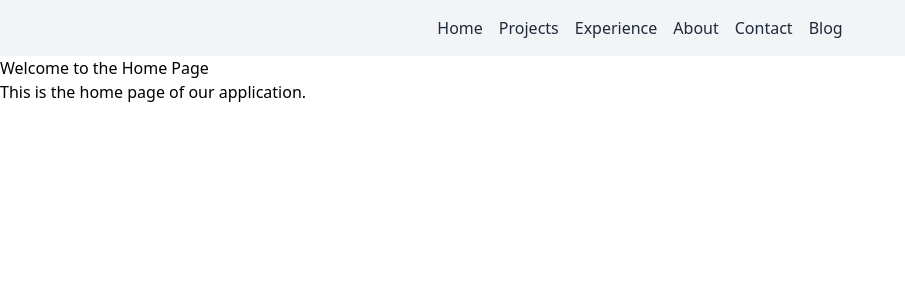
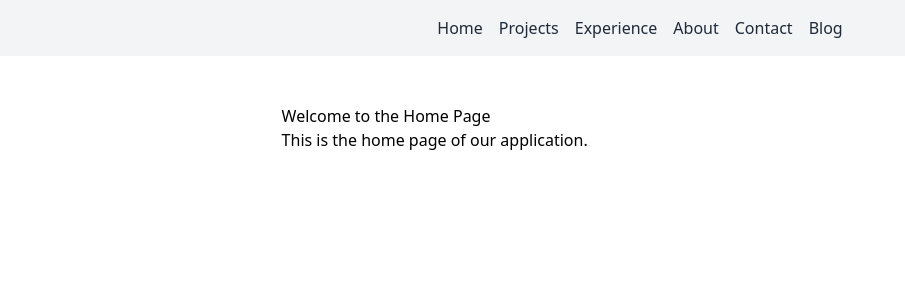
Before and after one commit to sivese/GreenSummer, a React (Vite) app: page / in a window 1280 px wide. Shown: the top 300 px of the page, without its empty margins (0-905 px from the left). Built offline with nearby package versions, Linux system fonts and the light colour scheme.

Commit message:
head work

```diff
--- /dev/null
+++ b/src/components/body-layout.tsx
@@ -0,0 +1,16 @@
+import type { ReactNode } from 'react';
+
+function BodyLayout({ children }: { children: ReactNode }) {
+    return (
+        <div className="flex justify-center w-full">
+            <div className="relative w-full max-w-5xl pt-8 mx-auto">
+                {/* Main Content starts at 15% left */}
+                <main className="relative ml-[15%] mt-4">
+                    {children}
+                </main>
+            </div>
+        </div>
+    )
+}
+
+export default BodyLayout;
--- /dev/null
+++ b/src/config/siteInfo.ts
@@ -0,0 +1,6 @@
+export const siteInfo = {
+    siteTitle: "Green Summer",
+    authorName: "Doss Lee",
+    description: "This web page is for introduce my exprence and projects.",
+    siteUrl: "https://greensummer.dev",
+}
--- a/src/pages/home.tsx
+++ b/src/pages/home.tsx
@@ -1,11 +1,11 @@
-
+import BodyLayout from "../components/body-layout";
 
 function Home() {
   return (
-    <div>
+    <BodyLayout>
       <h1>Welcome to the Home Page</h1>
       <p>This is the home page of our application.</p>
-    </div>
+    </BodyLayout>
   );
 }
 
```
Also changed, not shown: 2 other files (tests, documents, lock files or other folders).
